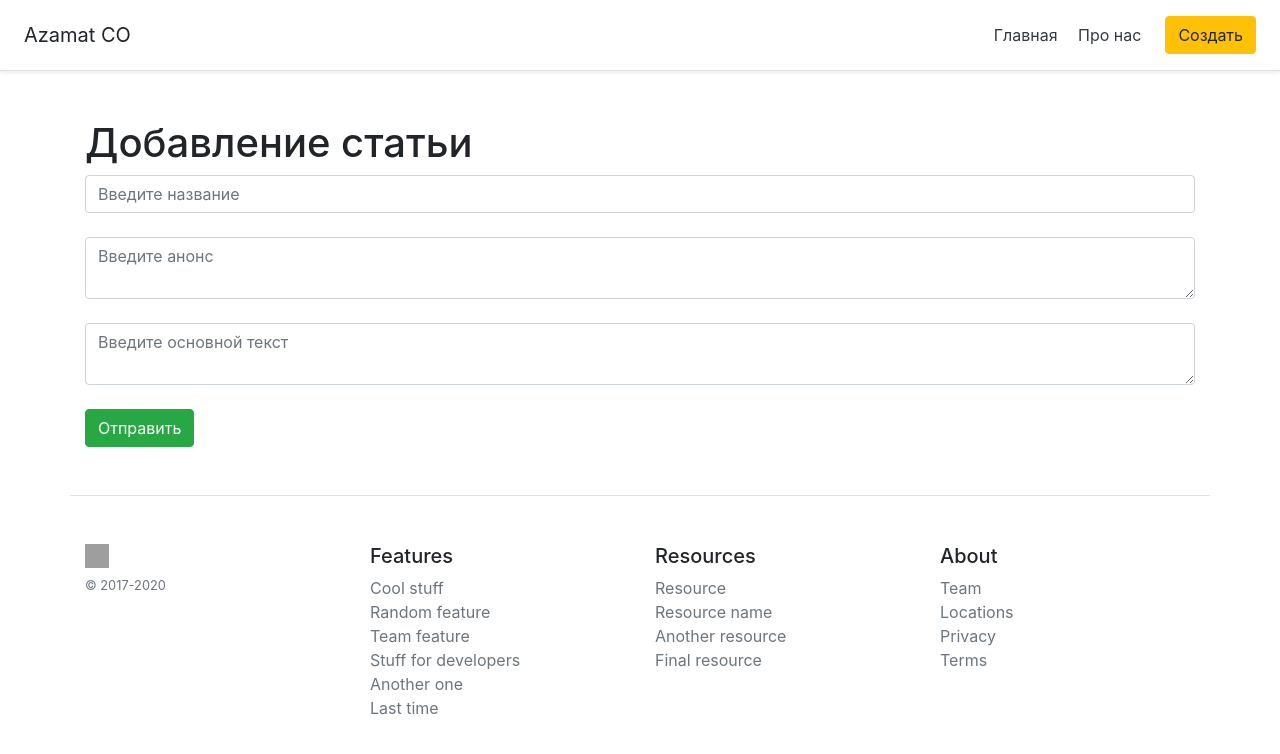
After one commit to azhanaliev/blog, a Flask app: page /create-article in a window 1280 px wide. The commit adds this page. Shown: the top 754 px of the page. Run offline with Flask 2, Linux system fonts and the light colour scheme; some libraries are stand-ins or nearby versions; grey boxes are pictures that could not be loaded.

Commit message:
'create'

```diff
--- a/app.py
+++ b/app.py
@@ -1,6 +1,22 @@
-from flask import Flask, render_template, url_for
+from flask import Flask, render_template, url_for, request, redirect
+from flask_sqlalchemy import SQLAlchemy
+from datetime import datetime
 
 app = Flask(__name__)
+app.config['SQLALCHEMY_DATABASE_URI'] = 'sqlite:///blog.db'
+app.config['SQLALCHEMY_TRACK_MODIFICATIONS'] = False
+db = SQLAlchemy(app)
+
+
+class Article(db.Model):
+    id = db.Column(db.Integer, primary_key=True)
+    title = db.Column(db.String(100), nullable=False)
+    intro = db.Column(db.String(300), nullable=False)
+    text = db.Column(db.Text, nullable=False)
+    date = db.Column(db.DateTime, default=datetime.utcnow())
+
+    def __repr__(self):
+        return '<Article %r>' % self.id
 
 
 @app.route('/')
@@ -14,9 +30,23 @@ def about():
     return render_template('about.html')
 
 
-@app.route('/user/<string:name>/<int:id>')
-def user(name, id):
-    return "User page: " + name + " - " + str(id)
+@app.route('/create-article', methods=['POST', 'GET'])
+def create_article():
+    if request.method == "POST":
+        title = request.form['title']
+        intro = request.form['intro']
+        text = request.form['text']
+        article = Article(title=title, intro=intro, text=text)
+
+        try:
+            db.session.add(article)
+            db.session.commit()
+            return redirect('/')
+        except:
+            return "При добавлении статьи произошла ошибка"
+
+    else:
+        return render_template('create-article.html')
 
 
 if __name__ == '__main__':
--- a/templates/about.html
+++ b/templates/about.html
@@ -5,5 +5,5 @@
 {% endblock %}
 
 {% block body %}
-<h1> Страница про нас </h1>
+    <h1> Страница про нас </h1>
 {% endblock %}
--- a/templates/base.html
+++ b/templates/base.html
@@ -13,10 +13,10 @@
 <div class="d-flex flex-column flex-md-row align-items-center p-3 px-md-4 mb-3 bg-white border-bottom shadow-sm">
     <h5 class="my-0 mr-md-auto font-weight-normal">Azamat CO</h5>
     <nav class="my-2 my-md-0 mr-md-3">
-        <a class="p-2 text-dark" href="#">Главная</a>
-        <a class="p-2 text-dark" href="#">Про нас</a>
+        <a class="p-2 text-dark" href="/">Главная</a>
+        <a class="p-2 text-dark" href="/about">Про нас</a>
     </nav>
-    <a class="btn btn-outline-primary" href="#">Sign up</a>
+        <a class="btn btn-warning" href="/create-article">Создать</a>
 </div>
 {% block body %}{% endblock %}
 <footer class="container pt-4 my-md-5 pt-md-5 border-top">
--- /dev/null
+++ b/templates/create-article.html
@@ -0,0 +1,17 @@
+{% extends 'base.html' %}
+
+{% block title %}
+Страница про нас
+{% endblock %}
+
+{% block body %}
+<div class="container mt-5">
+    <h1> Добавление статьи </h1>
+    <form method="post">
+        <input type="text" name="title" id="title" class="form-control" placeholder="Введите название"><br>
+        <textarea name="intro" id="intro" class="form-control" placeholder="Введите анонс"></textarea><br>
+        <textarea name="text" id="text" class="form-control" placeholder="Введите основной текст"></textarea><br>
+        <input type="submit" class="btn btn-success" value="Отправить">
+    </form>
+</div>
+{% endblock %}
```
Also changed, not shown: blog.db (added).
